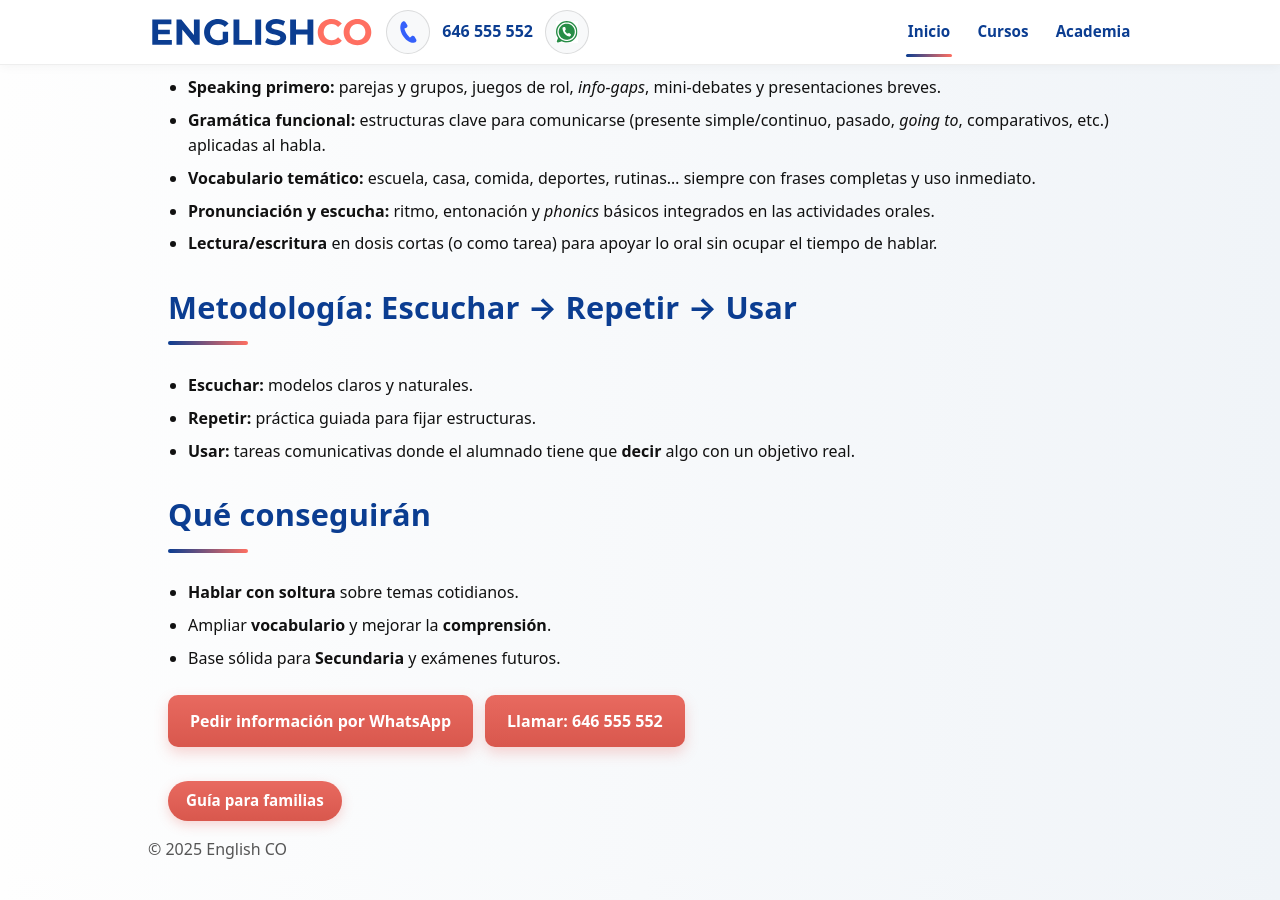
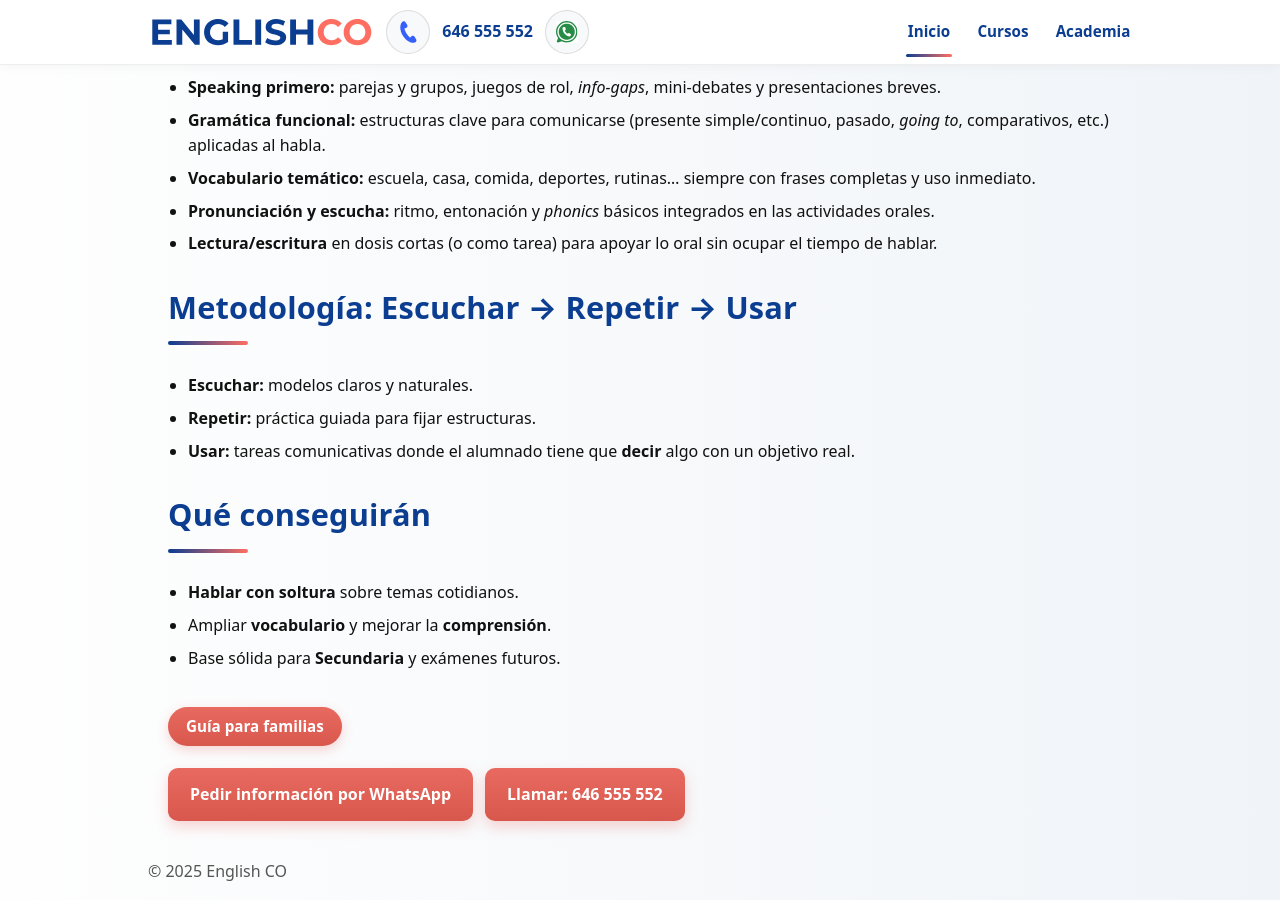
Before and after one commit to dixonbruce/englishco, a Jekyll site: the page built from primaria.html, in a window 1280 px wide and 900 px high, scrolled down 965 px. Built offline with Jekyll 4.4.1, drawn with Linux system fonts in a browser that asks for light colours.

Commit message:
Update primaria.html

```diff
--- a/primaria.html
+++ b/primaria.html
@@ -61,16 +61,16 @@ section: "cursos"
       <li>Ampliar <strong>vocabulario</strong> y mejorar la <strong>comprensión</strong>.</li>
       <li>Base sólida para <strong>Secundaria</strong> y exámenes futuros.</li>
     </ul>
-
+  <a class="more-link" href="/primaria/guia.html" target="_blank" rel="noopener">
+    Guía para familias
+  </a>
     <p class="cta-row">
       <a class="cta-button" href="https://wa.me/34646555552" target="_blank" rel="noopener">Pedir información por WhatsApp</a>
       <a class="cta-button cta-button--outline" href="tel:+34646555552">Llamar: 646 555 552</a>
     </p>
 
     <p class="cta-row">
-  <a class="more-link" href="/primaria/guia.html" target="_blank" rel="noopener">
-    Guía para familias
-  </a>
+
 </p>
   </section>
 
```
